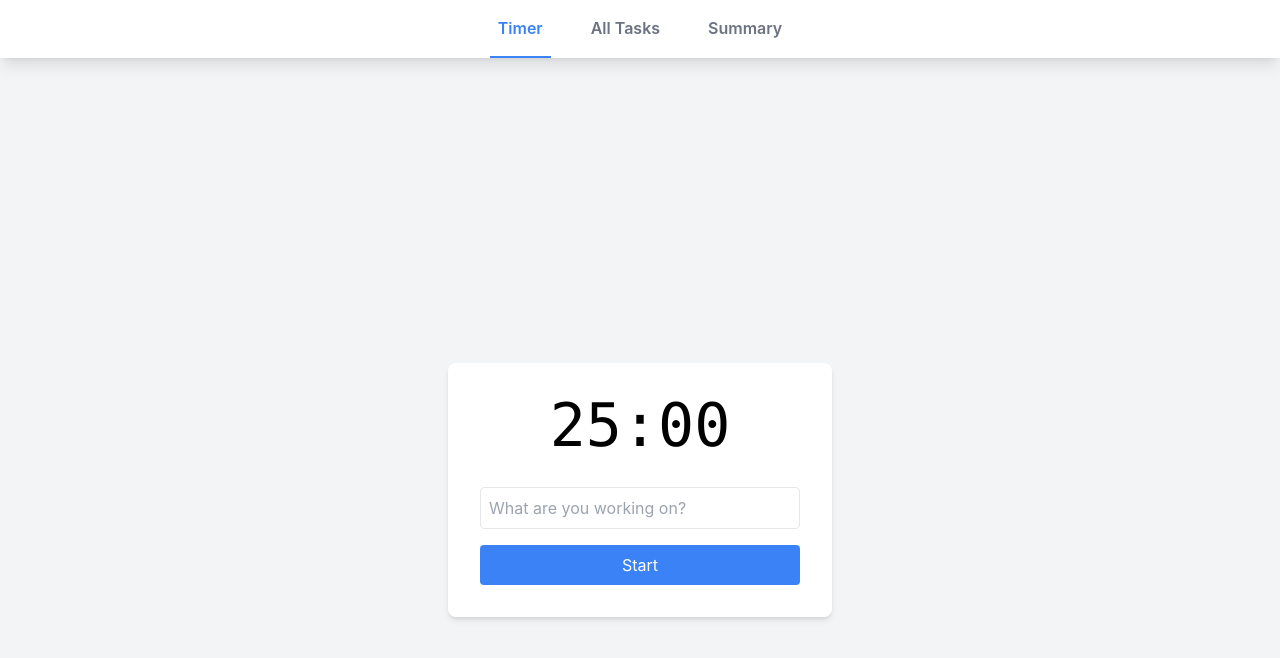
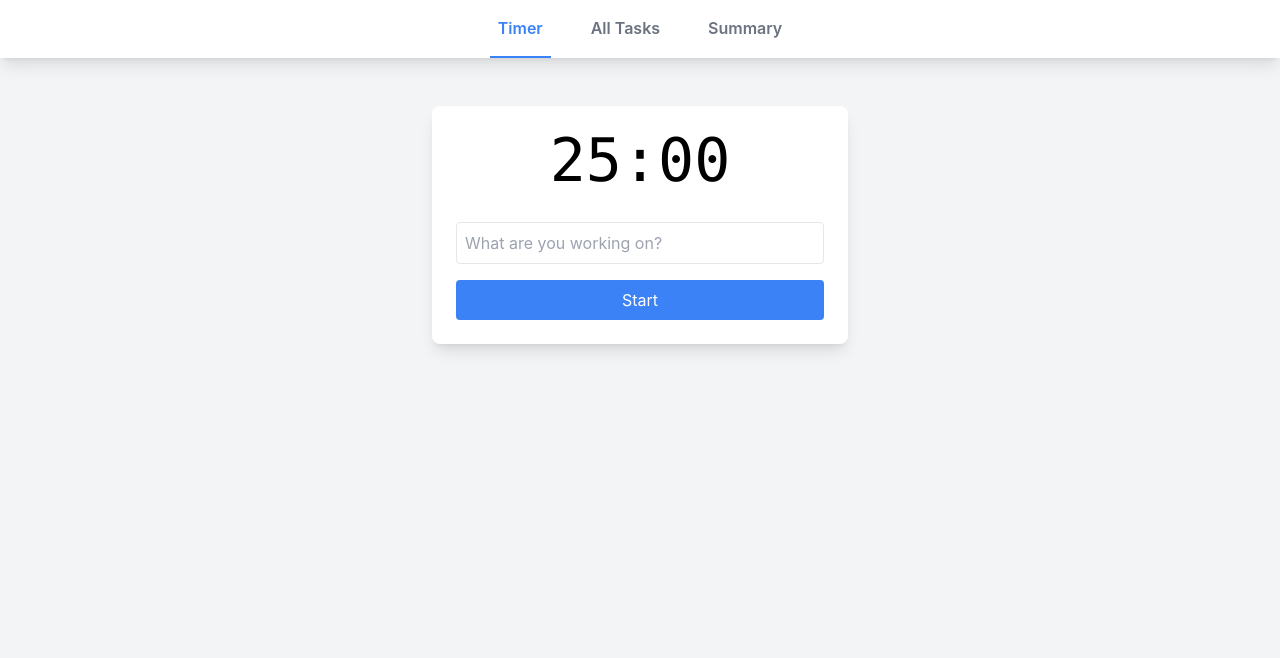
Before and after one commit to evelynso2024/TimeWell, a React (Create React App) app: page / in a window 1280 px wide. Shown: the top 658 px of the page. Built offline with nearby package versions, Linux system fonts and the light colour scheme; the HTML template or start-up script is replaced by a standard one.

Commit message:
Update Timer.js

```diff
--- a/src/components/Timer.js
+++ b/src/components/Timer.js
@@ -48,8 +48,8 @@ function Timer() {
   };
 
   return (
-    <div className="flex flex-col items-center justify-center min-h-screen bg-gray-100">
-      <div className="p-8 bg-white rounded-lg shadow-md w-96">
+    <div className="container mx-auto p-4 max-w-md">
+      <div className="bg-white rounded-lg shadow-lg p-6">
         <div className="text-6xl text-center mb-8 font-mono">
           {formatTime(timeLeft)}
         </div>
```
